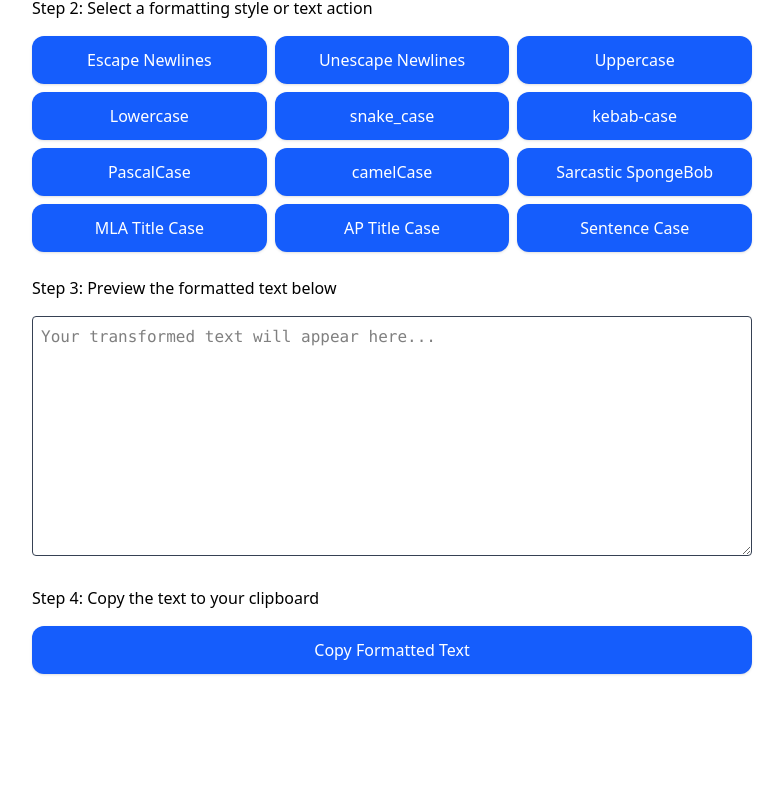
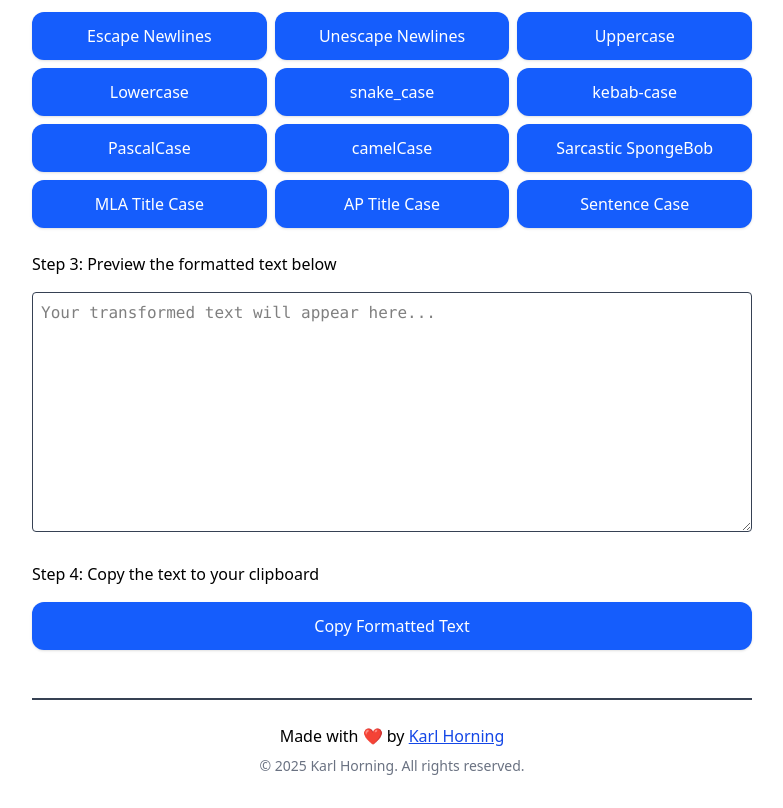
Before and after one commit to Karl-Horning/transform-text, a React (Vite) app: page / in a window 1280 px wide. Shown: the part 426-1234 px from the top of the page, without its empty margins (248-1031 px from the left). Before the commit the page ends 1180 px from the top, so only its background shows below. Built offline with nearby package versions, Linux system fonts and the light colour scheme.

Commit message:
feature(footer): create and add component

```diff
--- a/src/App.tsx
+++ b/src/App.tsx
@@ -5,6 +5,7 @@
 import TextOutput from "./components/TextOutput";
 import CopyText from "./components/CopyText";
 import { textTools } from "./data/textTools";
+import Footer from "./components/Footer";
 
 /**
  * The main application component for transforming text.
@@ -97,7 +98,7 @@
     };
 
     return (
-        <main className="container mx-auto py-6">
+        <main className="container mx-auto">
             <div className="mx-auto max-w-3xl px-6 py-8">
                 <Header />
                 <TextInput ref={inputRef} />
@@ -107,6 +108,7 @@
                     onClick={handleCopy}
                     copyStatusMessage={copyStatusMessage}
                 />
+                <Footer />
             </div>
         </main>
     );
--- /dev/null
+++ b/src/components/Footer/index.tsx
@@ -0,0 +1,29 @@
+/**
+ * Renders the global site footer.
+ *
+ * Includes author attribution with a link to my GitHub profile,
+ * and a dynamic copyright notice.
+ * Uses semantic HTML and accessible link styling.
+ *
+ * @returns A styled `<footer>` element with personal attribution and copyright.
+ */
+export default function Footer() {
+    return (
+        <footer className="mt-12 border-t-2 border-gray-700" role="contentinfo">
+            <p className="mt-6 text-center">
+                Made with ❤️ by{" "}
+                <a
+                    href="https://github.com/Karl-Horning"
+                    rel="noopener noreferrer"
+                    target="_blank"
+                    className="text-blue-700 underline hover:text-blue-500 focus:outline-none focus-visible:ring-2 focus-visible:ring-blue-500 focus-visible:ring-offset-2 dark:text-blue-400"
+                >
+                    Karl Horning
+                </a>
+            </p>
+            <p className="night:text-night-300 mt-2 text-center text-sm text-gray-500 dark:text-gray-400">
+                © {new Date().getFullYear()} Karl Horning. All rights reserved.
+            </p>
+        </footer>
+    );
+}
```
